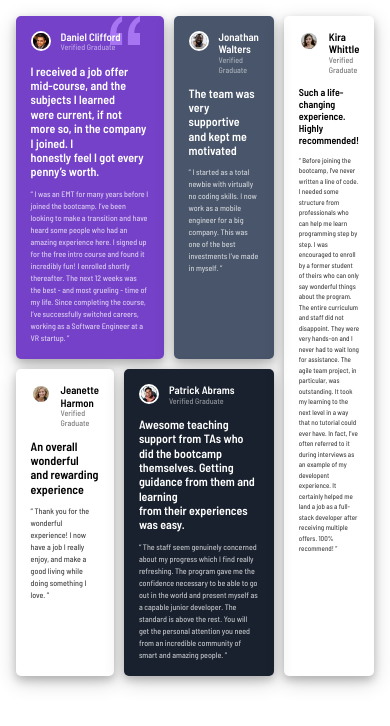
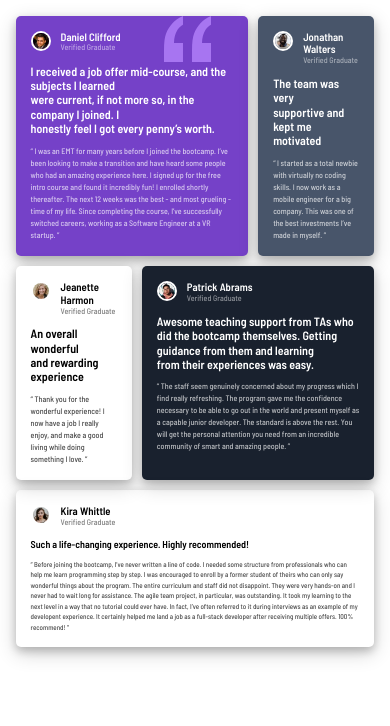
Before and after one commit to ibifaa/Grid-Review, a plain HTML site: page index.html in a window 390 px wide. Drawn offline with Linux system fonts and the light colour scheme.

Commit message:
tablet view completted

```diff
--- a/styles.css
+++ b/styles.css
@@ -32,6 +32,13 @@ main{
     grid-template-columns: 4fr 1fr;
     gap: 10px;
     height: fit-content;
+}
+@media screen and (max-width: 1023px){
+
+    main{
+        grid-template-columns:1fr ;
+      }
+
 }
 
 .left{
```
